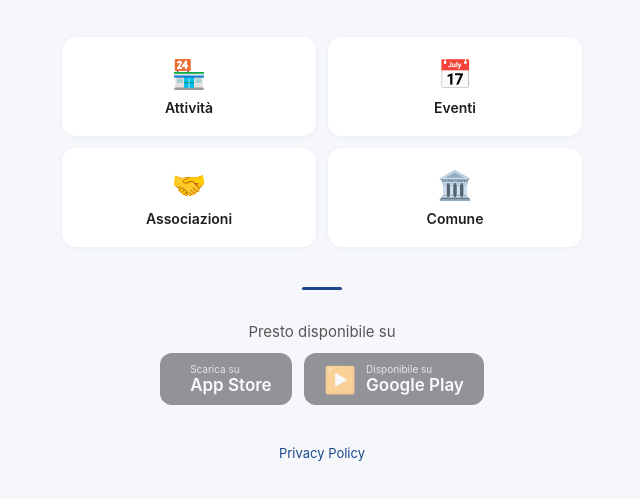
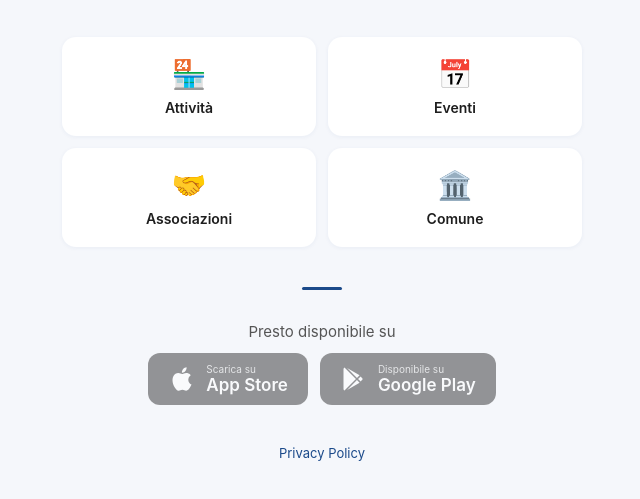
Before and after one commit to lorenzolagrua-LLG/incomune-site, a plain HTML site: page index.html in a window 1280 px wide. Shown: the part 243-742 px from the top of the page, without its empty margins (318-958 px from the left). Drawn offline with Linux system fonts and the light colour scheme.

Commit message:
Fix icone store: SVG inline Apple + Google Play

```diff
--- a/index.html
+++ b/index.html
@@ -167,14 +167,14 @@
   <p class="stores">Presto disponibile su</p>
   <div class="store-badges">
     <a href="#">
-      <span class="store-icon"></span>
+      <svg class="store-icon" viewBox="0 0 24 24" width="28" height="28" fill="white"><path d="M18.71 19.5c-.83 1.24-1.71 2.45-3.05 2.47-1.34.03-1.77-.79-3.29-.79-1.53 0-2 .77-3.27.82-1.31.05-2.3-1.32-3.14-2.53C4.25 17 2.94 12.45 4.7 9.39c.87-1.52 2.43-2.48 4.12-2.51 1.28-.02 2.5.87 3.29.87.78 0 2.26-1.07 3.8-.91.65.03 2.47.26 3.64 1.98-.09.06-2.17 1.28-2.15 3.81.03 3.02 2.65 4.03 2.68 4.04-.03.07-.42 1.44-1.38 2.83M13 3.5c.73-.83 1.94-1.46 2.94-1.5.13 1.17-.34 2.35-1.04 3.19-.69.85-1.83 1.51-2.95 1.42-.15-1.15.41-2.35 1.05-3.11z"/></svg>
       <span class="store-label">
         <span class="store-small">Scarica su</span>
         <span class="store-name">App Store</span>
       </span>
     </a>
     <a href="#">
-      <span class="store-icon">▶️</span>
+      <svg class="store-icon" viewBox="0 0 24 24" width="28" height="28" fill="white"><path d="M3 20.5v-17c0-.59.34-1.11.84-1.35L13.69 12l-9.85 9.85c-.5-.24-.84-.76-.84-1.35zm13.81-5.38L6.05 21.34l8.49-8.49 2.27 2.27zm.91-.91L19.59 12l-1.87-2.21-2.27 2.27 2.27 2.15zM6.05 2.66l10.76 6.22-2.27 2.27-8.49-8.49z"/></svg>
       <span class="store-label">
         <span class="store-small">Disponibile su</span>
         <span class="store-name">Google Play</span>
```
